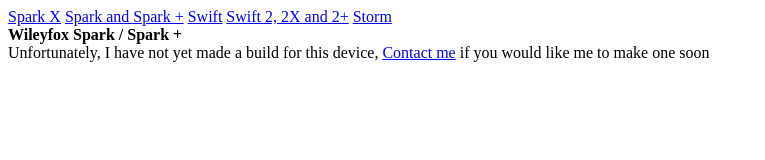
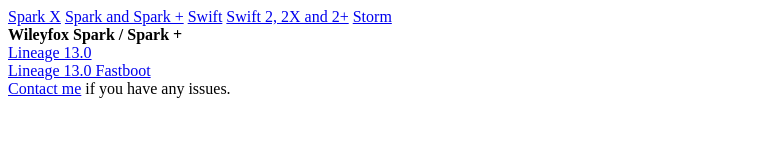
Before and after one commit to WileyfoxLineage/wileyfoxlineage.github.io, a plain HTML site: page porridge/index.html in a window 1280 px wide. Shown: the whole page, without its empty margins (0-765 px from the left). Drawn offline with Linux system fonts and the light colour scheme.

Commit message:
Added links to builds

```diff
--- a/porridge/index.html
+++ b/porridge/index.html
@@ -1,3 +1,4 @@
+
 <html>
 <head>
 	<title>Wileyfox LineageOS Updates</title>
@@ -28,7 +29,11 @@
 		<a id="welcome"><b>Wileyfox Spark / Spark +</b></a>
 	</div>
 	<div id="description">
-		Unfortunately, I have not yet made a build for this device, <a href="../contact">Contact me</a> if you would like me to make one soon<br>
+		<a href="https://androidfilehost.com/?fid=1322778262903989557"> Lineage 13.0</a>
+		<br>
+		<a href="https://androidfilehost.com/?fid=1322778262903989566"> Lineage 13.0 Fastboot</a>
+		<br>
+		<a href="../contact">Contact me</a> if you have any issues.
 	</div>
 </body>
 </html>
```
